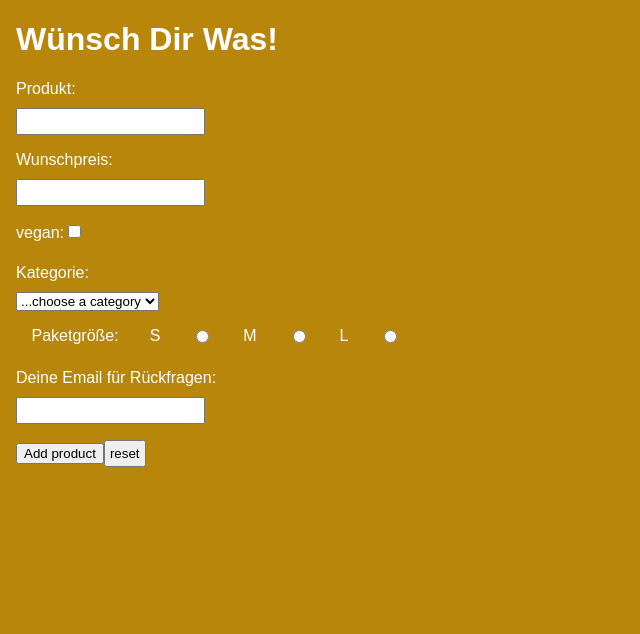
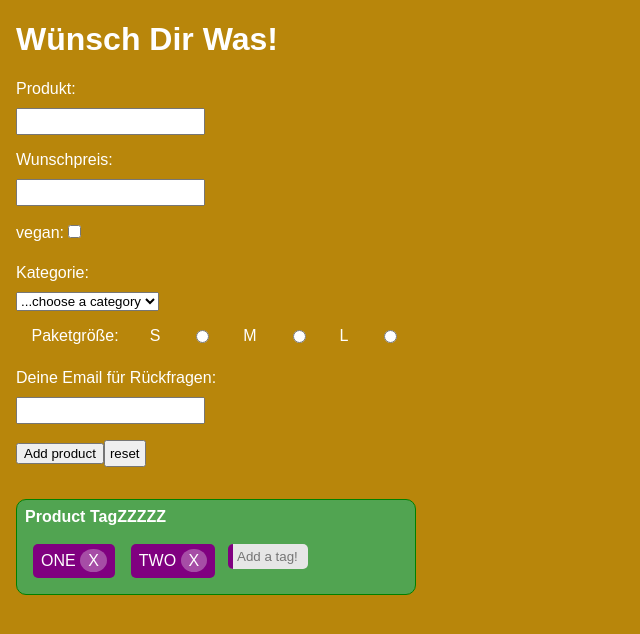
Before and after one commit to thomasmueller87/xmas-factory, a React (Vite) app: page / in a window 1280 px wide. Shown: the top 634 px of the page, without its empty margins (0-640 px from the left). Built offline with nearby package versions, Linux system fonts and the light colour scheme.

Commit message:
refactoring

```diff
--- a/src/App.jsx
+++ b/src/App.jsx
@@ -2,6 +2,7 @@ import { useState } from "react";
 import "./App.css";
 import styled from "styled-components";
 import Product from "./components/Product";
+import ProductTags from "./components/ProductTags";
 
 function App() {
   const initialProduct = {
@@ -16,6 +17,19 @@ function App() {
   const [product, setProduct] = useState(initialProduct);
 
   const [products, setProducts] = useState([]);
+
+  const [tags, setTags] = useState(["ONE", "TWO"]);
+
+  function updateTags(tag) {
+    setTags([...tags, tag]);
+  }
+
+  function handleDelete(tagToDelete) {
+    const newArray = tags.filter((tag) => {
+      return tag !== tagToDelete;
+    });
+    setTags(newArray);
+  }
 
   const handleChange = (event) => {
     let inputValue = event.target.value;
@@ -139,6 +153,13 @@ function App() {
             email={product.email}
           />
         ))}
+
+        <ProductTags
+          label="Product TagZZZZZ"
+          tags={tags}
+          onDelete={handleDelete}
+          onUpdateTags={updateTags}
+        />
       </Container>
     </>
   );
--- /dev/null
+++ b/src/components/ProductTags.jsx
@@ -0,0 +1,103 @@
+import { useState } from "react";
+import styled from "styled-components";
+import "../App.css";
+
+function ProductTags({ label, tags, onDelete, onUpdateTags }) {
+  const [tagInput, setTagInput] = useState("");
+
+  const handleChange = (event) => {
+    const tagInputValue = event.target.value;
+    setTagInput(tagInputValue);
+  };
+
+  const handleKeyDown = (event) => {
+    if (event.key === "Enter") {
+      event.preventDefault();
+      onUpdateTags(tagInput.toUpperCase());
+      setTagInput("");
+    }
+    if (event.key === "Backspace" && tagInput === "") {
+      onDelete(tags[tags.length - 1]);
+    }
+  };
+
+  return (
+    <TagsContainer>
+      <label htmlFor="tags">{label}</label>
+      <TagsWrapper>
+        {tags.map((tag) => (
+          <TagsStyle>
+            {tag}{" "}
+            <DeleteX
+              onClick={() => {
+                onDelete(tag);
+              }}
+            >
+              X
+            </DeleteX>
+          </TagsStyle>
+        ))}
+
+        <input
+          type="text"
+          id="tags"
+          name="tags"
+          onChange={handleChange}
+          onKeyDown={handleKeyDown}
+          placeholder="Add a tag!"
+          value={tagInput}
+        />
+      </TagsWrapper>
+    </TagsContainer>
+  );
+}
+
+export default ProductTags;
+
+const TagsContainer = styled.section`
+  display: grid;
+  border: 1px green solid;
+  margin-top: 1rem;
+  padding: 0.5rem;
+  background: #51a451;
+  border-radius: 10px;
+  label {
+    font-weight: bold;
+  }
+
+  input {
+    padding: 0.3rem 0.2rem;
+    margin-top: 0.5rem;
+    margin-left: 0.3rem;
+    width: 5rem;
+    border: none;
+    border-left: 5px solid purple;
+    background: #e6e6e6;
+    height: 1.6rem;
+    border-radius: 5px;
+  }
+`;
+
+const TagsStyle = styled.span`
+  padding: 0.5rem;
+  margin: 0.5rem;
+  background: purple;
+  color: white;
+  border-radius: 5px;
+`;
+
+const TagsWrapper = styled.div`
+  display: flex;
+  flex-wrap: wrap;
+`;
+
+const DeleteX = styled.span`
+  background: rgba(255, 255, 255, 0.303);
+  padding: 0.2rem 0.5rem;
+  border-radius: 100%;
+  cursor: pointer;
+  &:hover {
+    background-color: white;
+    color: red;
+  }
+`;
```
